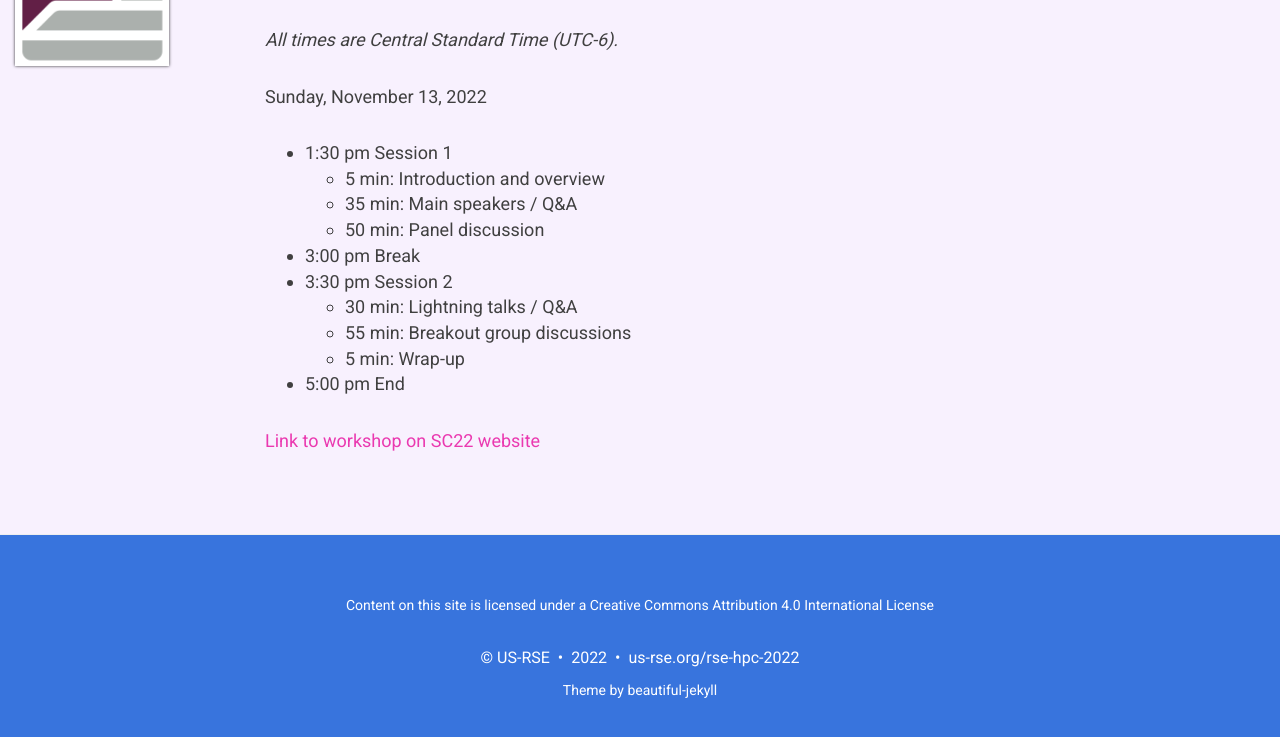
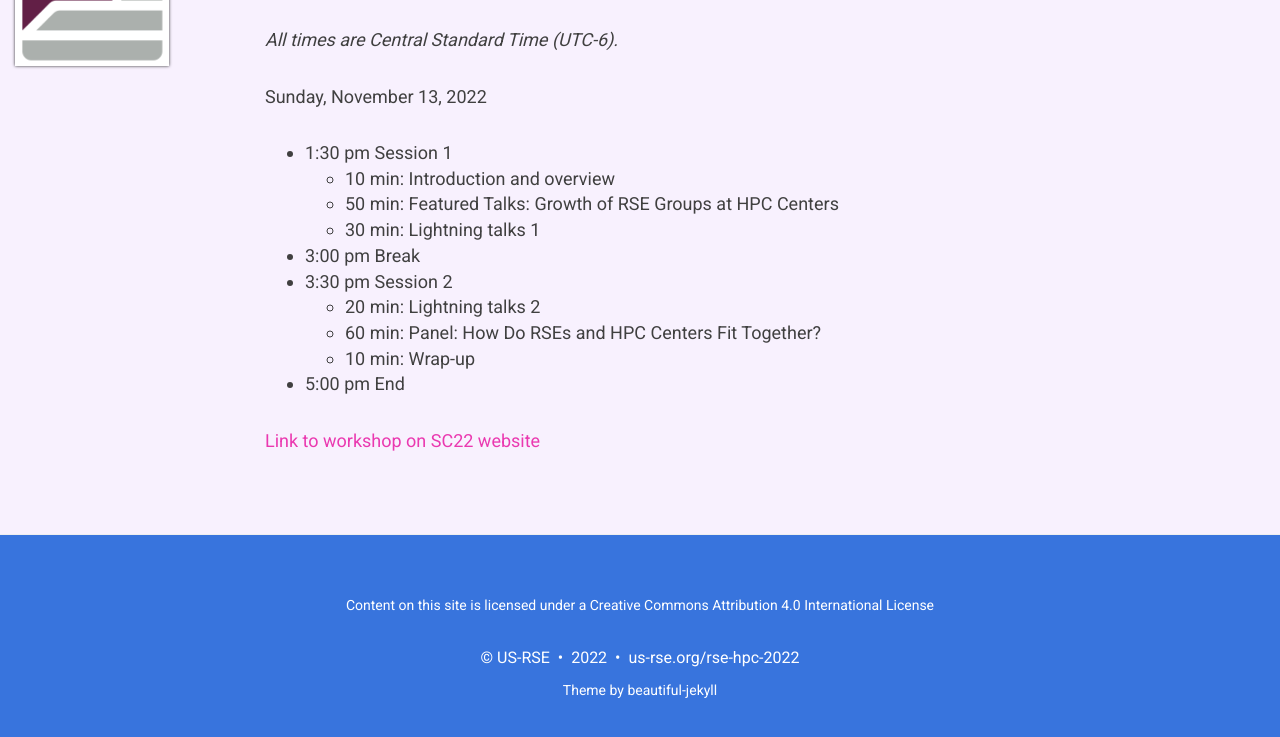
Before and after one commit to USRSE/rse-hpc-2022, a Jekyll site: the page built from pages/agenda.md, in a window 1280 px wide and 955 px high, cut to the strip 104-851 px from the top of the window. Shown: the top 737 px of the strip. Built offline with Jekyll 4.4.1, drawn with Linux system fonts in a browser that asks for light colours; nearby versions of some CDN libraries.

Commit message:
Update schedule

```diff
--- a/pages/agenda.md
+++ b/pages/agenda.md
@@ -9,14 +9,14 @@ permalink: /agenda/
 Sunday, November 13, 2022
 
 - 1:30 pm Session 1
-    - 5 min: Introduction and overview
-    - 35 min: Main speakers / Q&A
-    - 50 min: Panel discussion
+    - 10 min:  Introduction and overview
+    - 50 min:  Featured Talks:  Growth of RSE Groups at HPC Centers
+    - 30 min:  Lightning talks 1
 - 3:00 pm Break
 - 3:30 pm Session 2
-    - 30 min: Lightning talks / Q&A
-    - 55 min: Breakout group discussions
-    - 5 min: Wrap-up
+    - 20 min:  Lightning talks 2
+    - 60 min:  Panel:  How Do RSEs and HPC Centers Fit Together?
+    - 10 min:  Wrap-up
 - 5:00 pm End
 
 [Link to workshop on SC22 website](https://sc22.supercomputing.org/presentation/?id=wksp132&sess=sess130)
```
